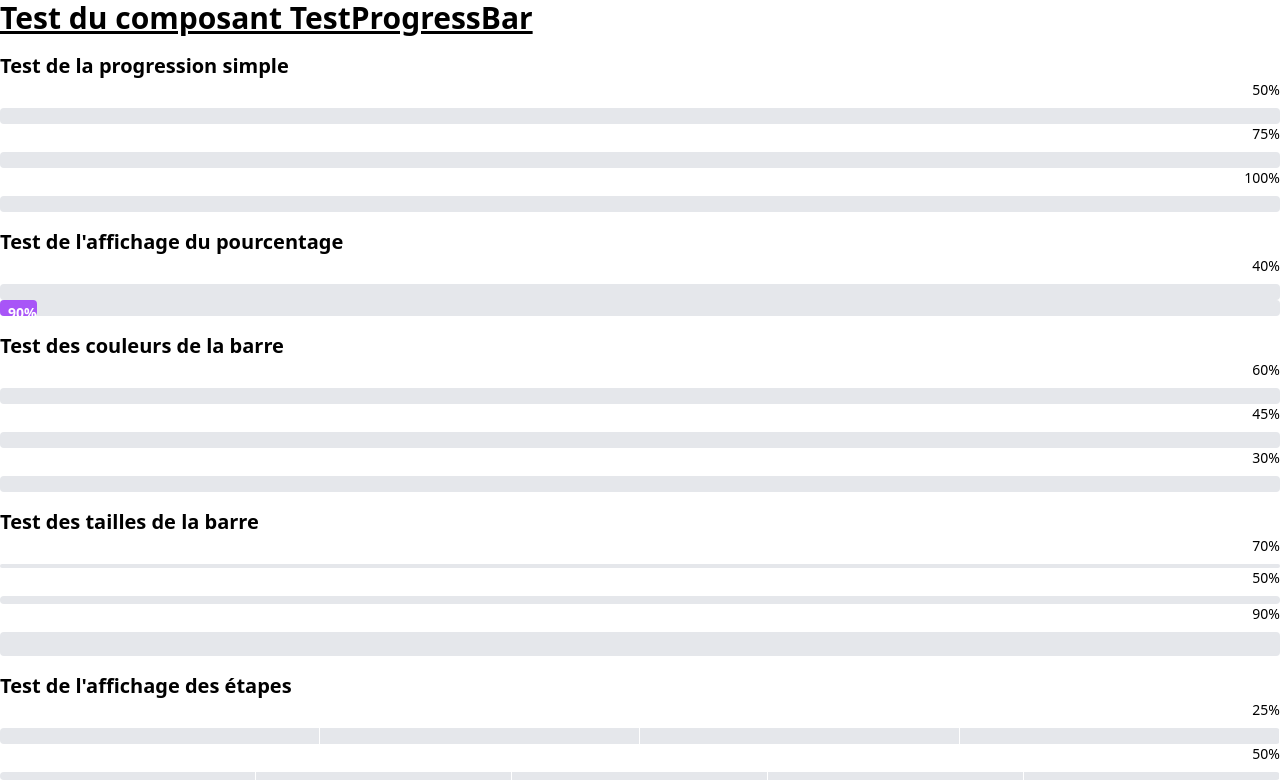
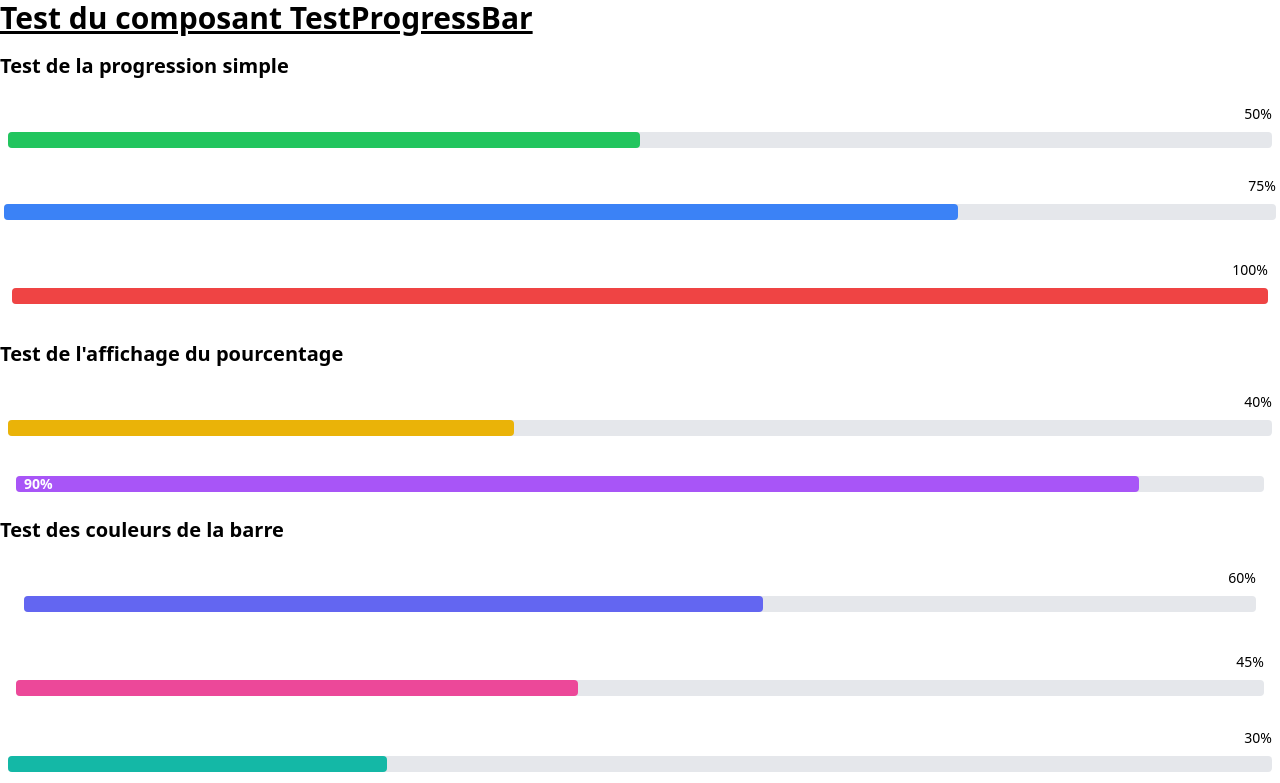
Before and after one commit to Orion-Solutions-Group/Toolkit-WebUI, a Vue app: page / in a window 1280 px wide. Shown: the top 783 px of the page. Built offline with nearby package versions, Linux system fonts and the light colour scheme.

Commit message:
Fix display issues, added padding and marge

```diff
--- a/src/App.vue
+++ b/src/App.vue
@@ -1,5 +1,4 @@
 <script setup lang="ts">
-
 import { ref } from 'vue';
 import OrionModal from './components/OrionModal.vue';
 import TestProgressBar from "@/components/TestProgressBar.vue";
@@ -28,52 +27,54 @@ const increaseProgress = () => {
 <template>
   <h1 class="text-3xl font-bold underline mb-4">Test du composant TestProgressBar</h1>
 
-  <!-- Test de la progression simple -->
+  <!-- Test de la progression simple avec margin et padding -->
   <div class="my-4">
     <h2 class="text-xl font-bold">Test de la progression simple</h2>
-    <TestProgressBar :progress="50" color="bg-green-500" />
-    <TestProgressBar :progress="75" color="bg-blue-500" />
-    <TestProgressBar :progress="100" color="bg-red-500" />
+    <TestProgressBar :progress="50" color="bg-green-500" margin="my-4" padding="p-2" />
+    <TestProgressBar :progress="75" color="bg-blue-500" margin="my-2" padding="p-1" />
+    <TestProgressBar :progress="100" color="bg-red-500" margin="my-6" padding="p-3" />
   </div>
 
-  <!-- Test de l'affichage du pourcentage -->
+  <!-- Test de l'affichage du pourcentage avec margin et padding -->
   <div class="my-4">
     <h2 class="text-xl font-bold">Test de l'affichage du pourcentage</h2>
-    <TestProgressBar :progress="40" color="bg-yellow-500" :showPercentage="true" />
-    <TestProgressBar :progress="90" color="bg-purple-500" :showPercentage="false" />
+    <TestProgressBar :progress="40" color="bg-yellow-500" :showPercentage="true" margin="my-4" padding="p-2" />
+    <TestProgressBar :progress="90" color="bg-purple-500" :showPercentage="false" margin="mt-6 mb-3" padding="px-4 py-2" />
   </div>
 
-  <!-- Test des couleurs de la barre -->
+  <!-- Test des couleurs de la barre avec margin et padding -->
   <div class="my-4">
     <h2 class="text-xl font-bold">Test des couleurs de la barre</h2>
-    <TestProgressBar :progress="60" color="bg-indigo-500" />
-    <TestProgressBar :progress="45" color="bg-pink-500" />
-    <TestProgressBar :progress="30" color="bg-teal-500" />
+    <TestProgressBar :progress="60" color="bg-indigo-500" margin="my-4" padding="px-6 py-2" />
+    <TestProgressBar :progress="45" color="bg-pink-500" margin="my-2" padding="p-4" />
+    <TestProgressBar :progress="30" color="bg-teal-500" margin="my-3" padding="px-2 py-1" />
   </div>
 
-  <!-- Test des tailles de la barre -->
+  <!-- Test des tailles de la barre avec margin et padding -->
   <div class="my-4">
     <h2 class="text-xl font-bold">Test des tailles de la barre</h2>
-    <TestProgressBar :progress="70" color="bg-orange-500" height="h-1" />
-    <TestProgressBar :progress="50" color="bg-blue-500" height="h-2" />
-    <TestProgressBar :progress="90" color="bg-red-500" height="h-6" />
+    <TestProgressBar :progress="70" color="bg-orange-500" height="h-1" margin="mb-2" padding="px-4" />
+    <TestProgressBar :progress="50" color="bg-blue-500" height="h-2" margin="mb-4" padding="py-3" />
+    <TestProgressBar :progress="90" color="bg-red-500" height="h-6" margin="mt-2" padding="p-2" />
   </div>
 
-  <!-- Test de l'affichage des étapes -->
+  <!-- Test de l'affichage des étapes avec margin et padding -->
   <div class="my-4">
     <h2 class="text-xl font-bold">Test de l'affichage des étapes</h2>
-    <TestProgressBar :progress="25" color="bg-green-500" height="h-4" :steps="4" />
-    <TestProgressBar :progress="50" color="bg-yellow-500" height="h-2" :steps="5" />
-    <TestProgressBar :progress="75" color="bg-purple-500" height="h-6" :steps="10" />
+    <TestProgressBar :progress="25" color="bg-green-500" height="h-4" :steps="4" margin="mb-4" padding="p-1" />
+    <TestProgressBar :progress="50" color="bg-yellow-500" height="h-2" :steps="5" margin="my-2" padding="px-3" />
+    <TestProgressBar :progress="75" color="bg-purple-500" height="h-6" :steps="10" margin="my-6" padding="py-3" />
   </div>
 
-  <!-- Test de la validation des valeurs -->
+  <!-- Test de la validation des valeurs avec margin et padding -->
   <div class="my-4">
     <h2 class="text-xl font-bold">Test de la validation des valeurs</h2>
-    <TestProgressBar :progress="progressValue" color="bg-red-500" />
+    <TestProgressBar :progress="progressValue" color="bg-red-500" margin="my-4" padding="px-4 py-2" />
     <button @click="decreaseProgress" class="btn-primary mt-2">Diminuer à -10%</button>
     <button @click="increaseProgress" class="btn-primary mt-2">Augmenter à 110%</button>
   </div>
+</template>
 
-
-</template>
+<style scoped>
+/* Styles supplémentaires si nécessaire */
+</style>
--- a/src/components/TestProgressBar.vue
+++ b/src/components/TestProgressBar.vue
@@ -37,10 +37,15 @@ const props = defineProps({
     type: Number,
     default: 0, // Pas d'étapes par défaut
   },
+  margin: {
+    type: String,
+    default: '', // Option pour les marges (ex: 'my-4')
+  },
+  padding: {
+    type: String,
+    default: '', // Option pour le padding (ex: 'p-2')
+  },
 });
-
-// Utilisation de Vee-Validate pour valider que le progress est entre 0 et 100
-
 
 // Animation fluide pour la barre de progression
 const animatedProgress = ref(props.progress);
@@ -57,7 +62,7 @@ const stepWidth = computed(() => {
 </script>
 
 <template>
-  <div class="progress-container">
+  <div :class="['progress-container', margin, padding]">
     <!-- Affichage du pourcentage si le prop showPercentage est activé -->
     <div v-if="showPercentage" class="mb-2 text-right font-medium text-sm">
       {{ props.progress }}%
@@ -67,11 +72,11 @@ const stepWidth = computed(() => {
     <div :class="['relative', width, 'bg-gray-200', height, 'rounded']">
       <!-- Barre de progression animée -->
       <div
-        :class="['absolute left-0 top-0 rounded', height, color, 'transition-all ease-in-out duration-500']"
-        :style="{ width: `${animatedProgress.valueOf}%` }"
+        :class="['absolute left-0 top-0 rounded', height, color, 'transition-all ease-in-out duration-500 flex items-center']"
+        :style="{ width: `${animatedProgress.valueOf()}%` }"
       >
         <!-- Affichage du pourcentage à l'intérieur de la barre si configuré -->
-        <span v-if="!showPercentage" class="text-white text-sm font-semibold pl-2">
+        <span v-if="!showPercentage" class="text-white text-sm font-semibold pl-2 whitespace-nowrap">
           {{ props.progress }}%
         </span>
       </div>
@@ -91,3 +96,10 @@ const stepWidth = computed(() => {
     <ErrorMessage name="progress" />
   </div>
 </template>
+
+<style scoped>
+.progress-container {
+  /* Ajout de styles de base, si nécessaire */
+}
+
+</style>
```
